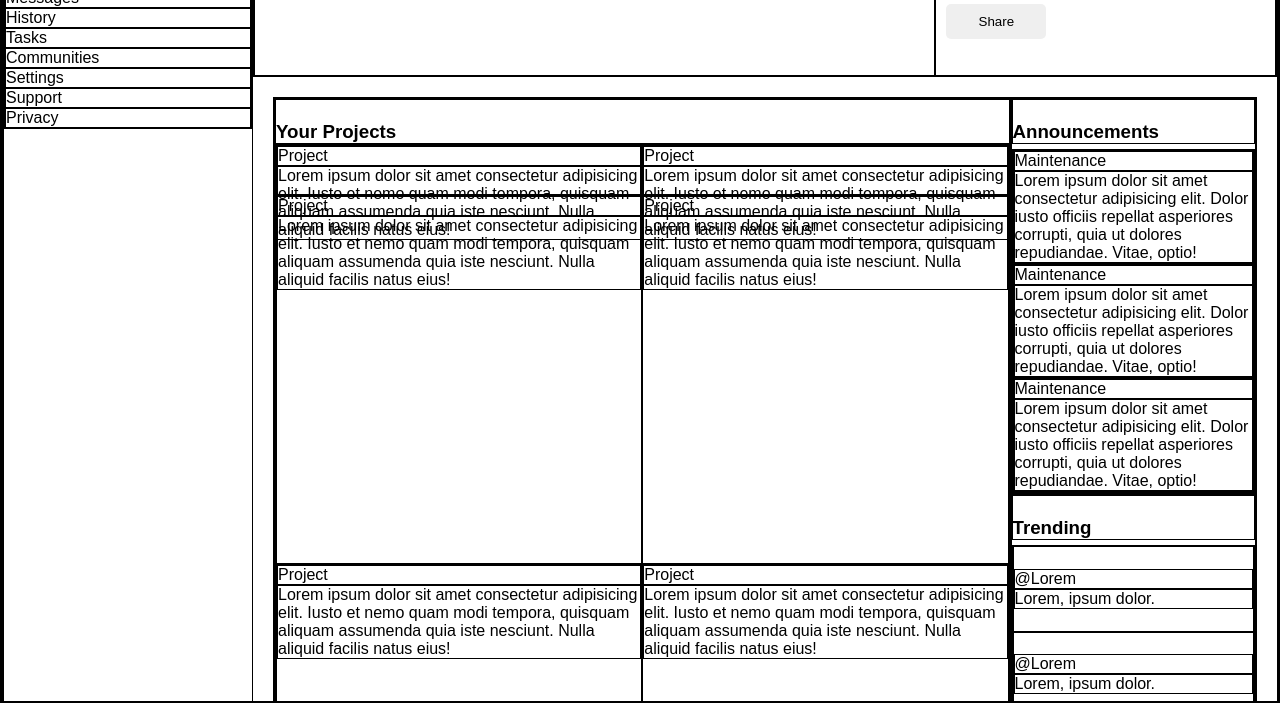
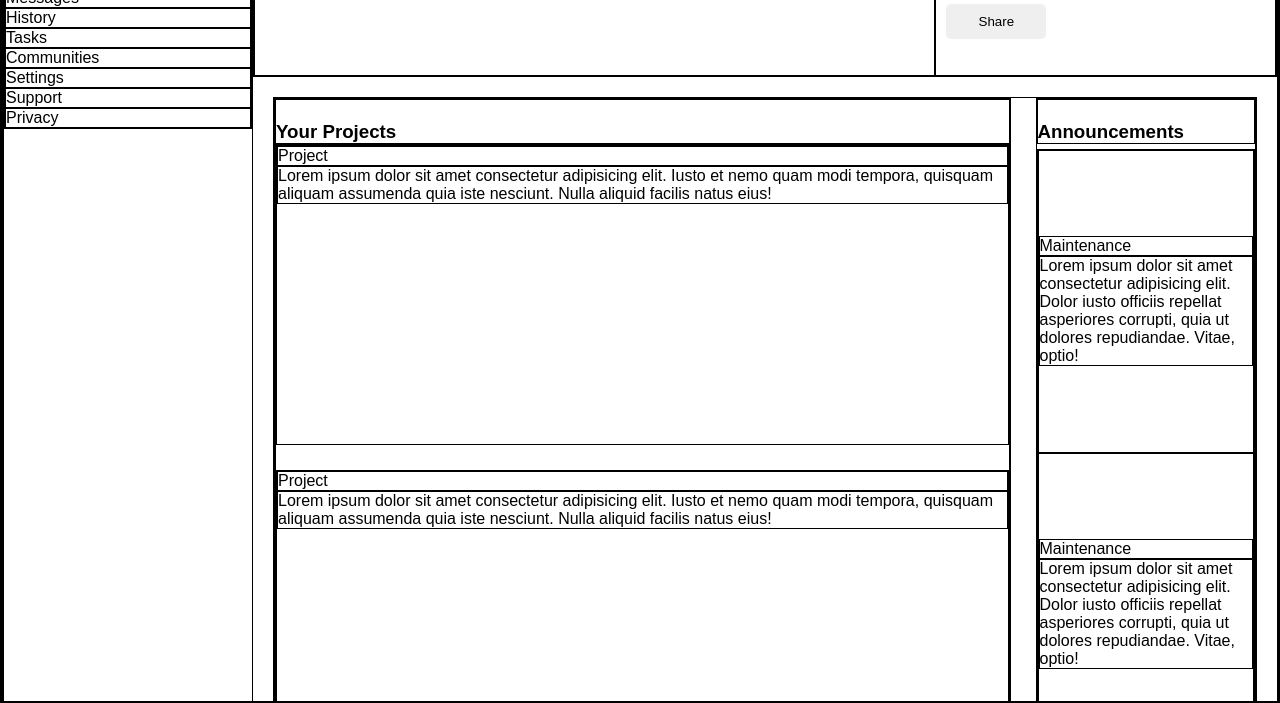
Before and after one commit to cjfaquino/dashboard, a plain HTML site: page index.html in a window 1280 px wide. Shown: the part 96-799 px from the top of the page. Drawn offline with Linux system fonts and the light colour scheme.

Commit message:
style .cards, .announcements, .trending

```diff
--- a/style.css
+++ b/style.css
@@ -60,16 +60,25 @@ h3 {
     grid-row: 1 / 3;
 }
 
+.cards {
+    height:100%;
+    display: grid;
+    grid-template-rows: 300px;
+    grid-auto-rows: 300px;
+    grid-template-columns: repeat(auto-fill, minmax(400px, 1fr));
+    gap: 25px;
+    overflow: scroll;
+}
+
 .announcements,
-.trending,
-.cards {
+.trending {
     display: grid;
     grid-template-rows: 50px;
+    margin-left: 25px;
 }
 
-.cards {
-    height: 100%;
-    grid-template-columns: repeat(auto-fill, minmax(300px, 1fr));
+.announcements {
+ margin-bottom: 25px;
 }
 
 .announce,
```
